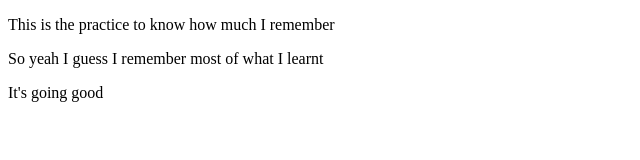
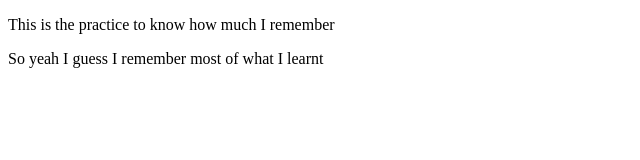
Before and after one commit to dveku/practise-revision, a plain HTML site: page index.html in a window 1280 px wide. Shown: the whole page, without its empty margins (0-640 px from the left). Drawn offline with Linux system fonts and the light colour scheme.

Commit message:
final commit

```diff
--- a/index.html
+++ b/index.html
@@ -11,7 +11,7 @@
 <body>
     <p>This is the practice to know how much I remember</p>
     <p>So yeah I guess I remember most of what I learnt </p>
-    <p>It's going good</p>
+
 </body>
 
 </html>
```
